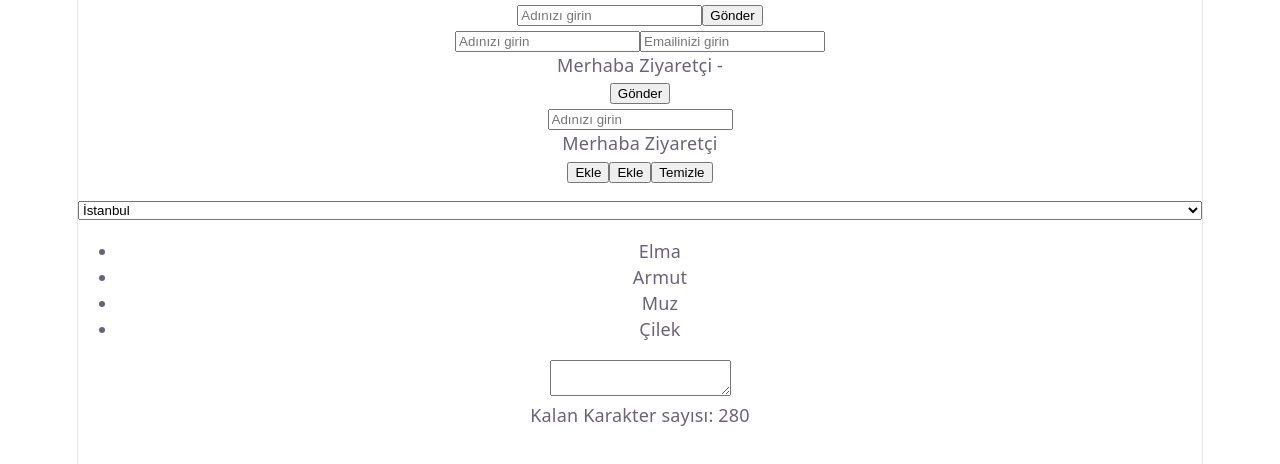
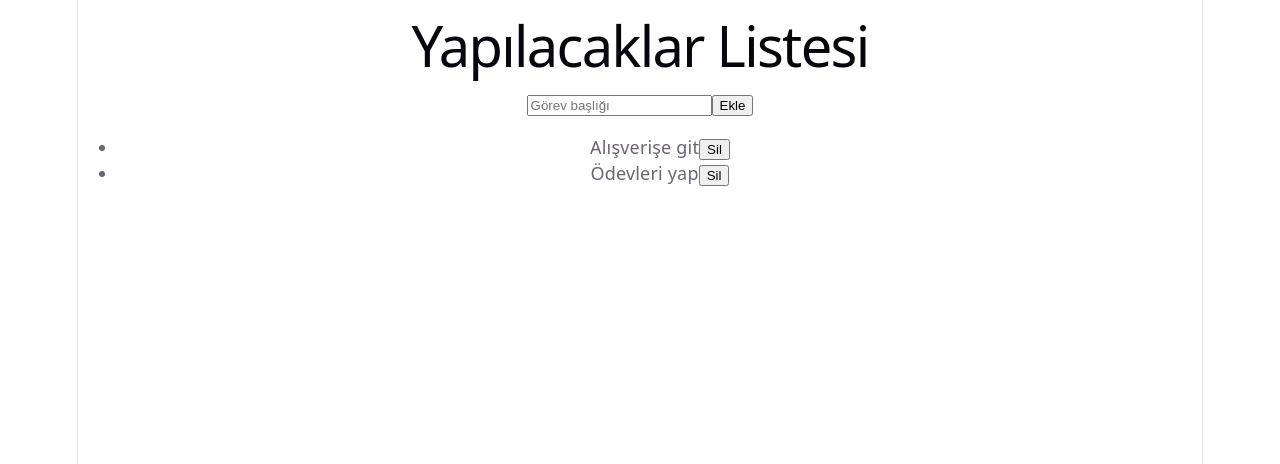
Before and after one commit to iclalinal/Kuzem-React-Dersi, a React (Vite) app: page / in a window 1280 px wide. Shown: the top 464 px of the page. Built offline with nearby package versions, Linux system fonts and the light colour scheme.

Commit message:
ToDo uygulaması eklendi

```diff
--- a/src/App.tsx
+++ b/src/App.tsx
@@ -1,21 +1,9 @@
-import MeyveListesi from "./components/MeyveListesi";
-import SehirSec from "./components/SehirSec";
-import IsimListesi from "./components/IsimListesi";
-import AdInput from "./components/AdInput";
-import KarakterSayimi from "./components/KarakterSayimi";
-import MiniForm from "./components/MiniForm";
-import KayitFormu from "./components/KayitFormu";
+import ToDoApp from './components/ToDoApp';
 
 function App(){
   return(
     <>
-    <MiniForm />
-    <KayitFormu />
-    <AdInput />
-    <IsimListesi />
-    <SehirSec />
-    <MeyveListesi />
-    <KarakterSayimi />
+      <ToDoApp />
     </>
   )
 }
--- /dev/null
+++ b/src/components/ToDoApp.tsx
@@ -0,0 +1,40 @@
+import {useState} from "react";
+
+type Gorev = {id: number, baslik: string};
+
+function ToDoApp(){
+    const [gorevler,setGorevler] = useState<Gorev[]>([{id: 1, baslik: "Alışverişe git"}, {id: 2, baslik: "Ödevleri yap"}]);
+    const [baslik, setBaslik] = useState("");
+
+    const ekle = (e: React.FormEvent<HTMLFormElement>) => {
+        e.preventDefault();
+        if(baslik.trim() === "") return;
+        setGorevler([...gorevler, {id: Date.now(), baslik}]);
+        setBaslik("");
+    }
+
+    const sil = (id: number) => {
+        setGorevler(gorevler.filter(g => g.id !== id));
+    }
+
+    return(
+        <div>
+            <h1>Yapılacaklar Listesi</h1>
+            <form onSubmit={ekle}>
+                <input value={baslik}
+                onChange={e => setBaslik(e.target.value)}
+                placeholder="Görev başlığı" />
+                <button type="submit">Ekle</button>
+            </form>
+            <ul>
+                {gorevler.map(g =>
+                    <li key={g.id}>
+                        {g.baslik}
+                        <button onClick={() => sil(g.id)}>Sil</button>
+                    </li>
+                )}
+            </ul>
+        </div>
+    )
+}
+    export default ToDoApp;
```
